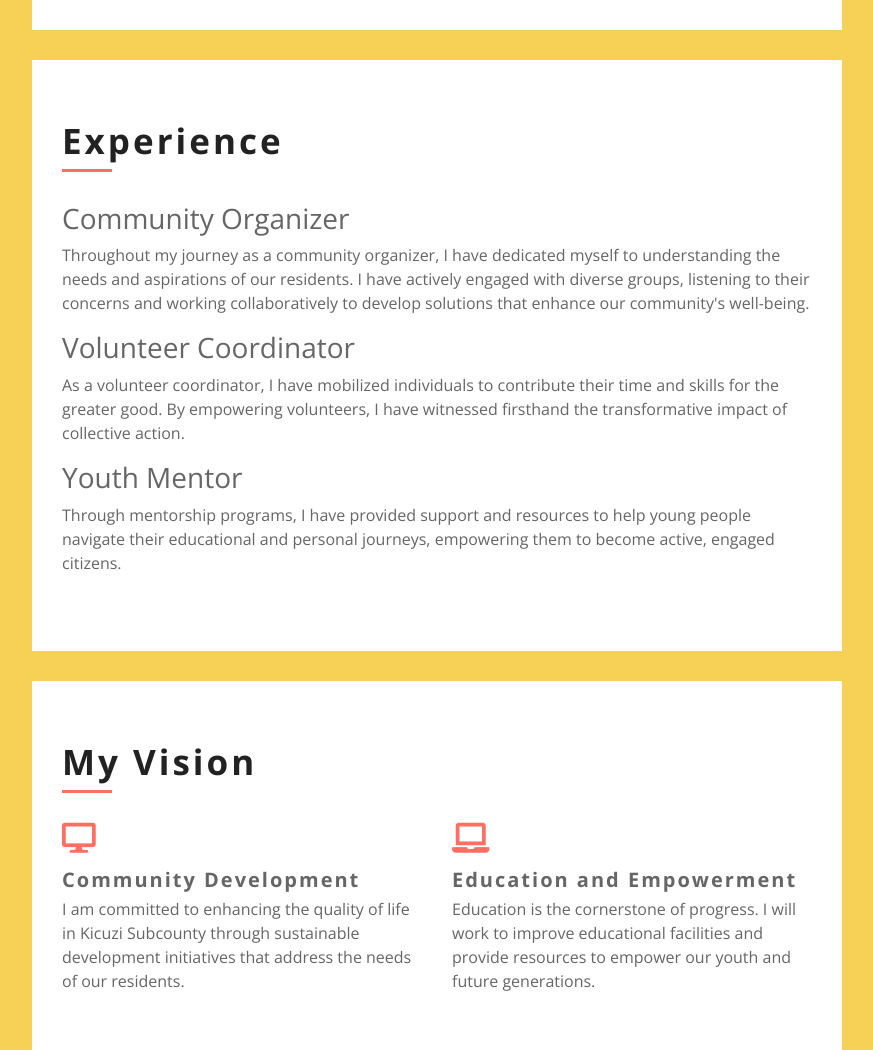
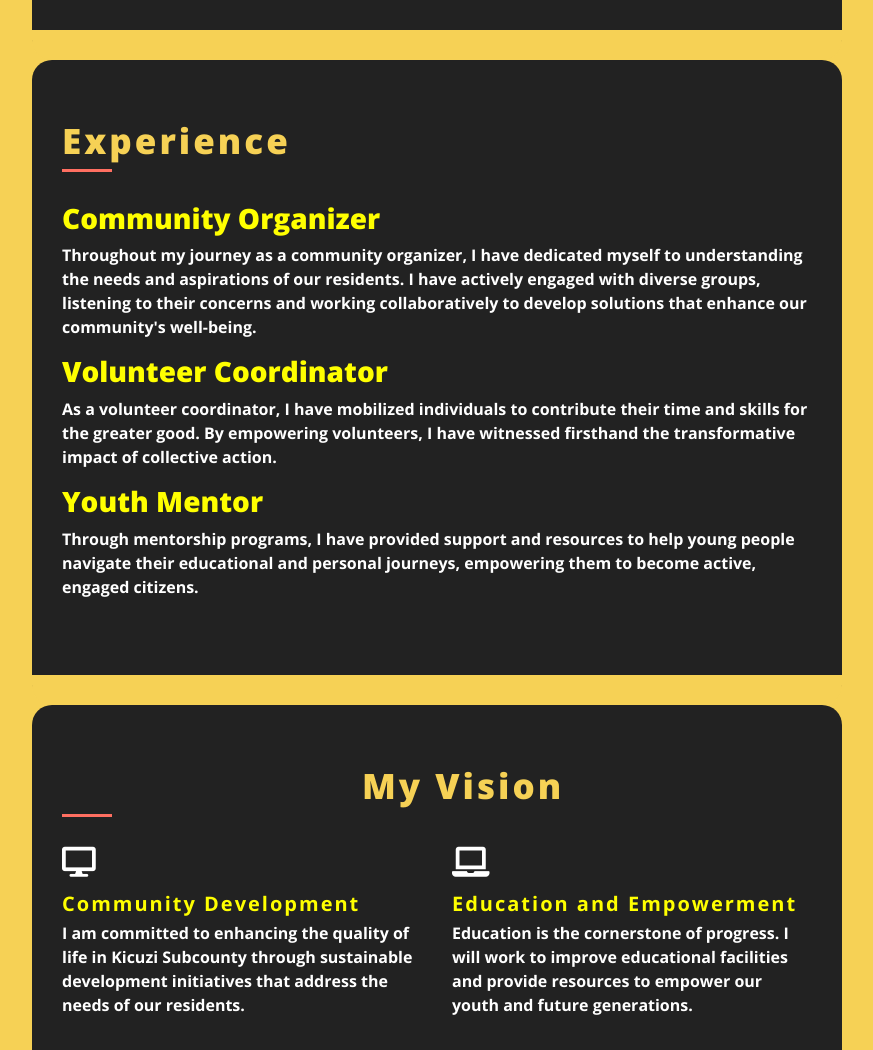
Before and after one commit to ARIHO256/julius, a plain HTML site: page index.html in a window 1280 px wide. Shown: the part 1060-2110 px from the top of the page, without its empty margins (368-1241 px from the left). Drawn offline with nearby package versions, Linux system fonts and the light colour scheme.

Commit message:
another update

```diff
--- a/css/style.css
+++ b/css/style.css
@@ -5,6 +5,18 @@ body {
     color: #666666;
     background: #F6D155;
     font-family: 'Open Sans', sans-serif;
+    font-weight: bold;
+}
+h3{
+    font-size: 80pxpx;
+    font-weight: bolder;
+    color:yellow;
+
+}
+h2{
+    color: purple;
+    font-weight: bolder;
+    font-size: 35px;
 }
 
 a {
@@ -276,7 +288,7 @@ a:focus {
     font-size: 30px;
     right: 30px;
     bottom: 30px;
-    transition: background 0.5s;
+    transition: all 0.5s;
     z-index: 11;
 }
 
@@ -404,6 +416,7 @@ a:focus {
     font-weight: 700;
     letter-spacing: 3px;
     margin: 0;
+    font-weight: bolder;
 }
 
 .content-header::after {
@@ -424,8 +437,10 @@ a:focus {
 .about {
     position: relative;
     padding: 60px 30px;
-    background: #ffffff;
+    background: #222222;
     border-bottom: 30px solid #F6D155;
+    color: white;
+    border-radius: 20px;
 }
 
 
@@ -565,8 +580,14 @@ a:focus {
 .experience {
     position: relative;
     padding: 60px 30px;
-    background: #ffffff;
+    background: #222222;
     border-bottom: 30px solid #F6D155;
+    color: white;
+    border-radius: 20px;
+}
+.experience h2{
+    color: #F6D155;
+    position:relative;
 }
 
 .experience .exp-col {
@@ -652,8 +673,14 @@ a:focus {
 .service {
     position: relative;
     padding: 60px 30px 30px 30px;
-    background: #ffffff;
+    background: #222222;
     border-bottom: 30px solid #F6D155;
+    border-radius: 20px;
+    color: white;
+}
+.service h2{
+    color: #F6D155;
+    margin-left: 40%;
 }
 
 .service .srv-col {
@@ -664,7 +691,7 @@ a:focus {
 
 .service .srv-col i {
     font-size: 30px;
-    color: #FF6F61;
+
     margin-bottom: 15px;
 }
 
@@ -984,7 +1011,8 @@ a:focus {
 .contact {
     position: relative;
     padding: 60px 30px 30px 30px;
-    background: #ffffff;
+    background: #222222;
+    color: #ffffff;
 }
 
 .contact .contact-info {
--- a/index.html
+++ b/index.html
@@ -65,7 +65,8 @@
                     <p>I'm</p>
                     <h1>JULIUS KIVENGYERE</h1>
                     <h2>I Am a</h2>
-                    <div class="typed-text">District Coucillor, A teacher, A friend for All, Source of Unity, A good christian, A Patriot</div>
+                    <div class="typed-text" >District Coucillor, A teacher, A friend for All, Source of Unity, A good christian, A Patriot</div>
+
                 </div>
             </div>
             <!-- Header End -->
@@ -104,7 +105,7 @@
             <div class="experience" id="experience">
                 <div class="content-inner">
                     <div class="content-header">
-                        <h2>Experience</h2>
+                        <h2 class="arii">Experience</h2>
                     </div>
                     <div class="row align-items-center">
                         <div class="col-md-12">
```
